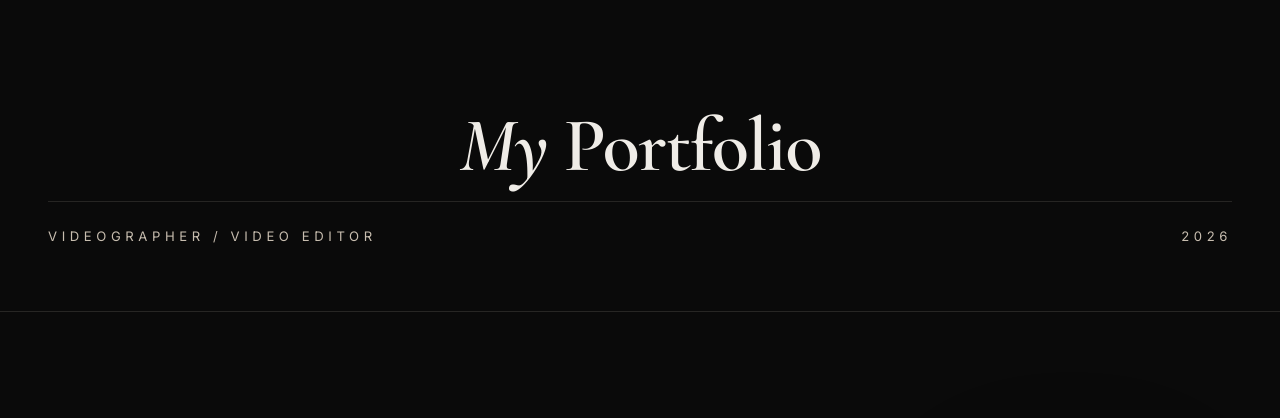
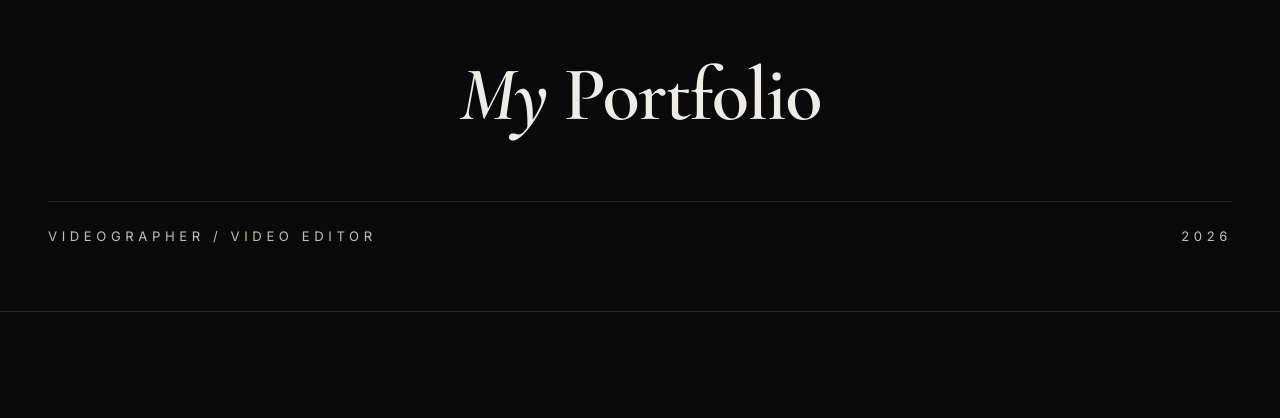
Before and after one commit to pachuau10/portfolio_opa, a Django app: page / in a window 1280 px wide. Shown: the part 489-907 px from the top of the page. Run offline with Django 5.2, Linux system fonts and the light colour scheme; data that the repository does not hold is empty; some libraries are stand-ins or nearby versions; some web fonts are replaced.

Commit message:
fix hero spacing on mobile

```diff
--- a/templates/portfolio/index.html
+++ b/templates/portfolio/index.html
@@ -20,16 +20,15 @@
       </svg>
     </div>
 
-<h1 class="hero-title" style="font-size: clamp(2.5rem, 6vw, 5rem); color: #F0EDE8; position: relative; top: 80px;">
+<h1 class="hero-title" style="font-size: clamp(2.5rem, 6vw, 5rem); color: #F0EDE8; margin-top: 20px; margin-bottom: 20px;">
     <em class="reveal">M</em><em class="reveal">y</em>
     <span class="italic reveal">Portfolio</span>
 </h1>
 
-    <div class="hero-meta">
-      <span>VIDEOGRAPHER / VIDEO EDITOR</span>
-      <span>2026</span>
-    </div>
-  </div>
+<div class="hero-meta" style="margin-top: 10px;">
+    <span>VIDEOGRAPHER / VIDEO EDITOR</span>
+    <span>2026</span>
+</div>
 </section>
 
 <!-- ====================== CONTENT INDEX ====================== -->
```
